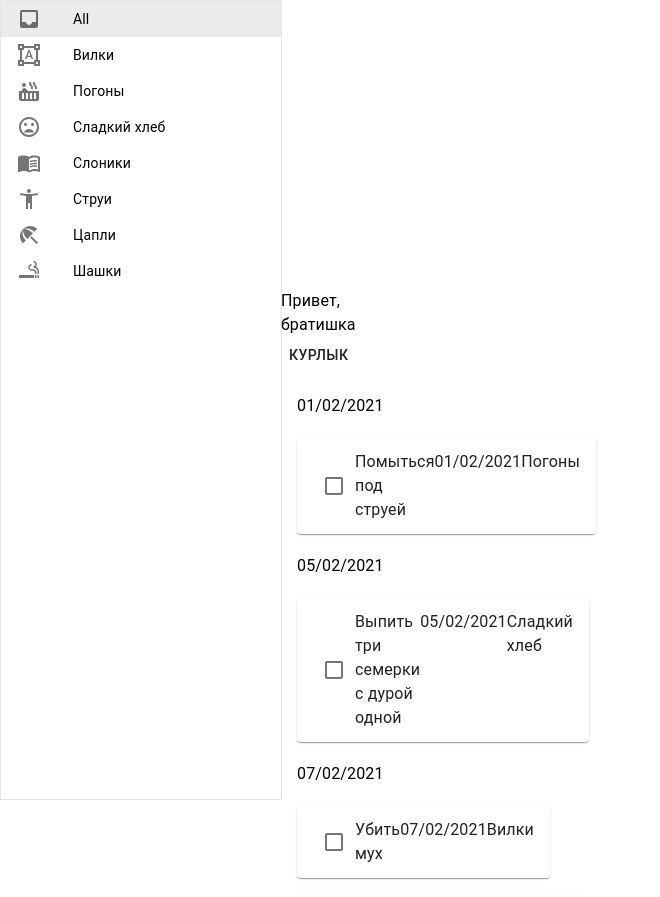
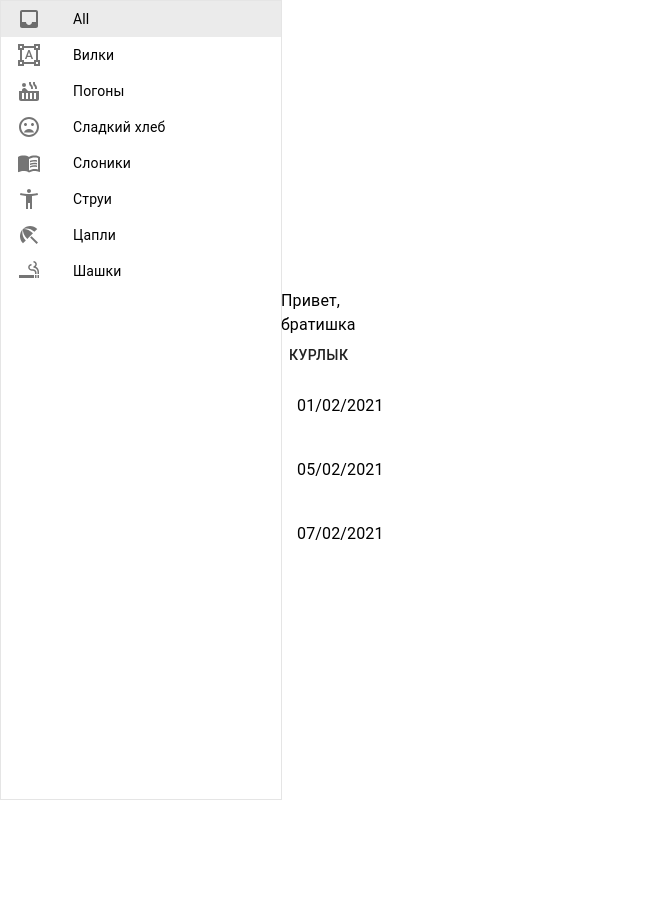
Before and after one commit to yukolonin/ToDoManager, a React (Create React App) app: page / in a window 1280 px wide. Shown: the top 897 px of the page, without its empty margins (0-660 px from the left). After the commit the page ends 800 px from the top, so only its background shows below. Built offline with nearby package versions, Linux system fonts and the light colour scheme.

Commit message:
Small changes trying to make it work

```diff
--- a/src/TaskList.tsx
+++ b/src/TaskList.tsx
@@ -4,12 +4,6 @@ import ListItem from '@material-ui/core/ListItem'
 import ListItemText from '@material-ui/core/ListItemText'
 import Typography from '@material-ui/core/Typography'
 import {Button} from '@material-ui/core'
-
-import Accordion from '@material-ui/core/Accordion';
-import AccordionSummary from '@material-ui/core/AccordionSummary';
-import AccordionDetails from '@material-ui/core/AccordionDetails';
-import Checkbox from '@material-ui/core/Checkbox';
-import FormControlLabel from '@material-ui/core/FormControlLabel';
 
 import TaskAccordion from './TaskAccordion'
 import Task from "./Task";
@@ -19,14 +13,6 @@ import SideMenu from "./SideMenu";
 
 
 function TaskList(prop: {group: Groups}){
-
-    let tl: Array<Task> = [
-        {date: '07/02/2021', task: 'Убить мух', group: Groups.ВИЛКИ},
-        {date: '07/02/2021', task: 'Забрать погону', group: Groups.ПОГОНЫ},
-        {date: '01/02/2021', task: 'Помыться под струей', group: Groups.ПОГОНЫ},
-        {date: '07/02/2021', task: 'Постоять как цапля', group: Groups.ВИЛКИ},
-        {date: '05/02/2021', task: 'Выпить три семерки с дурой одной', group: Groups.СЛАДКИЙ_ХЛЕБ}
-    ]
 
     const [taskList, setTaskList] = React.useState<Array<Task>>([
         {date: '07/02/2021', task: 'Убить мух', group: Groups.ВИЛКИ},
@@ -39,32 +25,50 @@ function TaskList(prop: {group: Groups}){
 
     const handleNewClick = (
         event: React.MouseEvent<HTMLDivElement, MouseEvent>,
-        task: Task
     ) => {
         setMenuOn(true);
         // Would it work as I imagine?
-        return <SideMenu
-            isNew={true}
-            maintask={task}
-            tl={taskList}
-            setMenuOn={setMenuOn}
-            setTaskList={setTaskList}
-        /> // Might need to edit props
+        // return <SideMenu
+        //     isNew={true}
+        //     maintask={{date: '--/--/----', task: '', group: Groups.ВИЛКИ}}
+        //     tl={taskList}
+        //     setMenuOn={setMenuOn}
+        //     setTaskList={setTaskList}
+        // />
+
+        // return <div>
+        //     <Typography>Курлык</Typography>
+        //     <Typography>Курлык</Typography>
+        //     <Typography>Курлык</Typography>
+        // </div>
+
+        return <></>
+
     };
 
-    let tasklistout: Array<Task> = InsertDates(taskList, prop.group)
+    // let taskListOut = taskList;
+    // let tasklistout: Array<Task> = InsertDates(taskList, prop.group)
+    // let tasklistout2: Array<Task> = InsertDates(taskList, prop.group)
     // let tasklistout: Array<Task> = InsertDates(prop.items, prop.group)
 
     return (
         <div className="task-list">
-            <Typography display="inline" className="main-frame-header">Привет, братишка</Typography>
+            <Typography
+                display="inline"
+                className="main-frame-header"
+            >
+                Привет, братишка
+            </Typography>
+
             <Button
                 className="add-button"
+                onClick={(event: any) => {handleNewClick(event)}}
             >
                 Курлык
             </Button>
+
             <List>
-                {tasklistout.map((task: Task) => (
+                {InsertDates(taskList, prop.group).map((task: Task) => (
                     task.group == "DATE" || task.group == "All" ?
                         <div>
                             <ListItem key={task.date}>
@@ -74,18 +78,13 @@ function TaskList(prop: {group: Groups}){
                     :
                         <div>
                             <ListItem key={task.date}>
-                                <TaskAccordion
-                                    task={task}
-                                    menuOn={false}
-                                    taskList={taskList}
-                                    setMenuOn={setMenuOn}
-                                    setTaskList={setTaskList}
-
-                                />
-
-                                {/*<TaskAccordion task={task} />*/}
-
-                                {/*<TaskAccordion task={task.task} date={task.date} group={task.group} />*/}
+                                {/*<TaskAccordion*/}
+                                {/*    task={task}*/}
+                                {/*    menuOn={false}*/}
+                                {/*    taskList={taskList}*/}
+                                {/*    setMenuOn={setMenuOn}*/}
+                                {/*    setTaskList={setTaskList}*/}
+                                {/*/>*/}
                             </ListItem>
                         </div>
                 ))}
```
